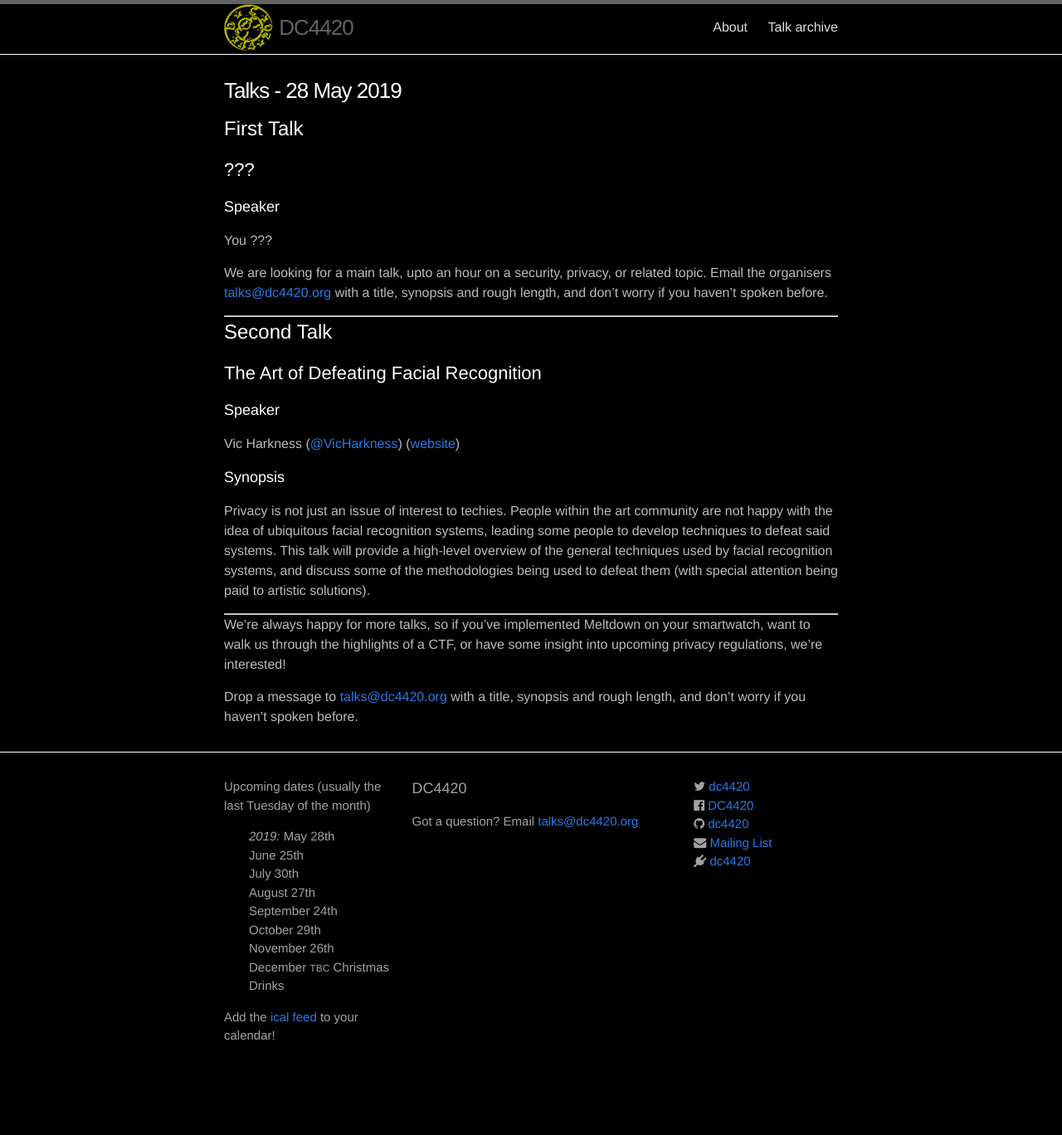
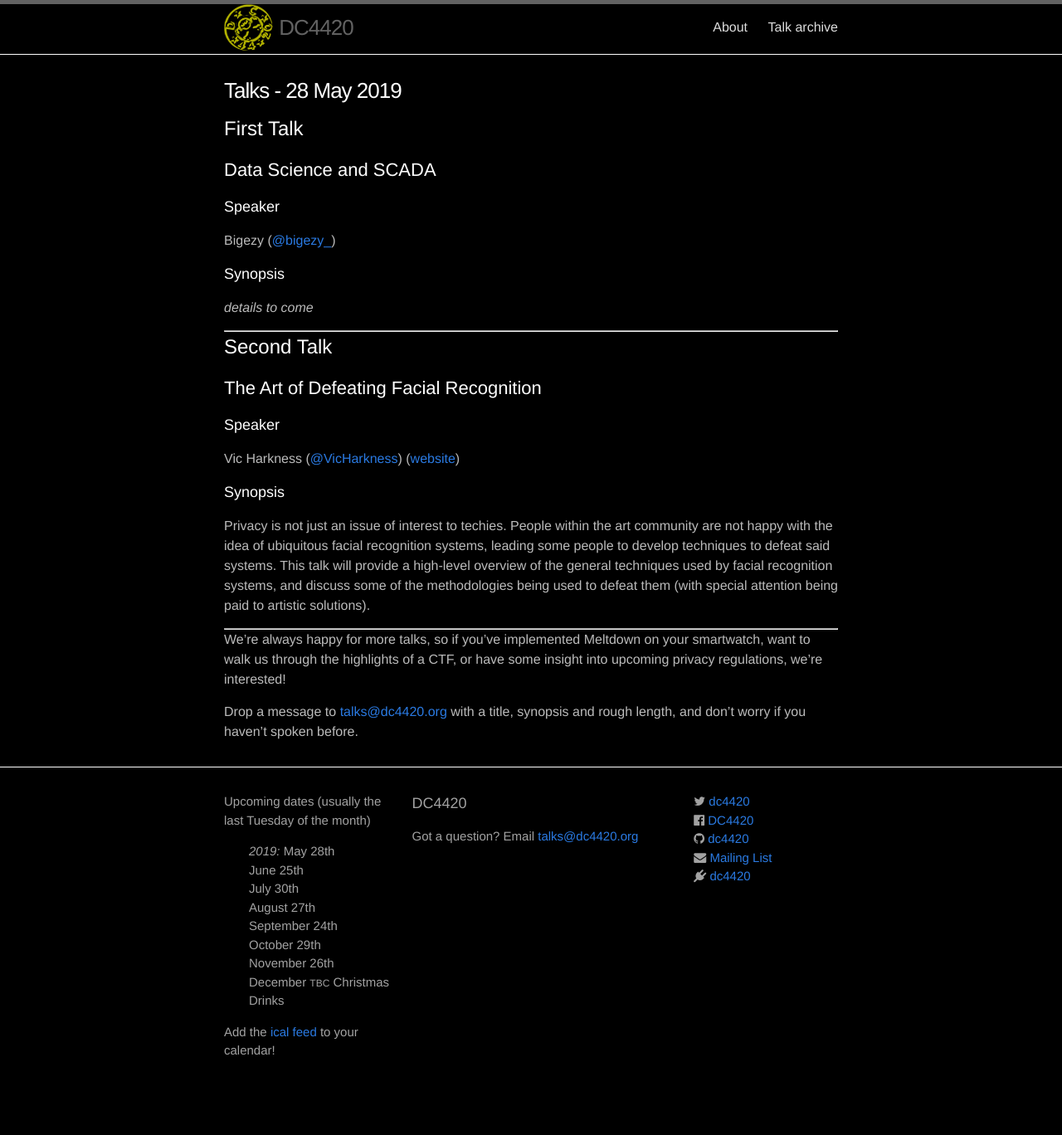
Before and after one commit to dc4420/website, a Jekyll site: the page built from _posts/2019-05-28-talks.markdown, in a window 1280 px wide. Shown: the whole page at 83% size. Built offline with Jekyll 4.4.1, drawn with Linux system fonts in a browser that asks for light colours; nearby versions of some CDN libraries.

Commit message:
placeholder for Bigezy's talk

```diff
--- a/_posts/2019-05-28-talks.markdown
+++ b/_posts/2019-05-28-talks.markdown
@@ -1,20 +1,21 @@
 ---
 layout: post
 title:
-pubdate: 2019-05-02 20:00:00
+pubdate: 2019-05-25 12:00:00
 categories: talk
 ---
 
 # First Talk
 
-## ???
+## Data Science and SCADA
 
 ### Speaker
 
-You ???
+Bigezy ([@bigezy_](https://twitter.com/@bigezy_))
 
-We are looking for a main talk, upto an hour on a security, privacy, or related topic. Email the organisers [{{ site.email }}](mailto:{{ site.email }}) with a title,
-synopsis and rough length, and don't worry if you haven't spoken before.
+### Synopsis
+
+*details to come*
 
 <hr>
 
```
